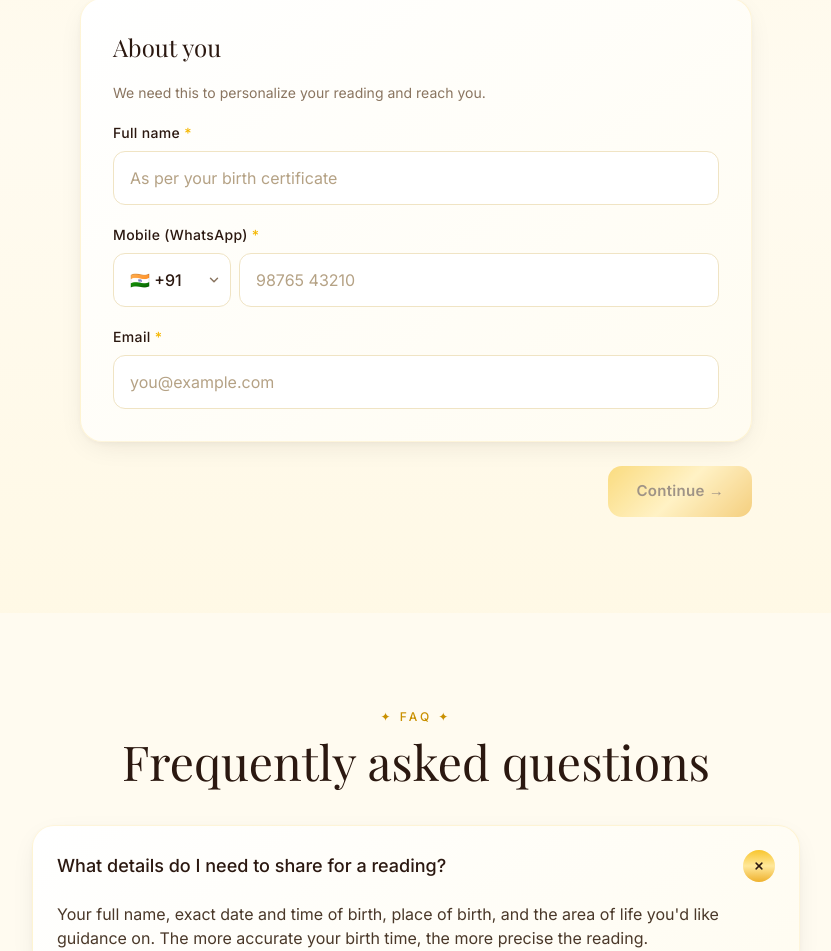
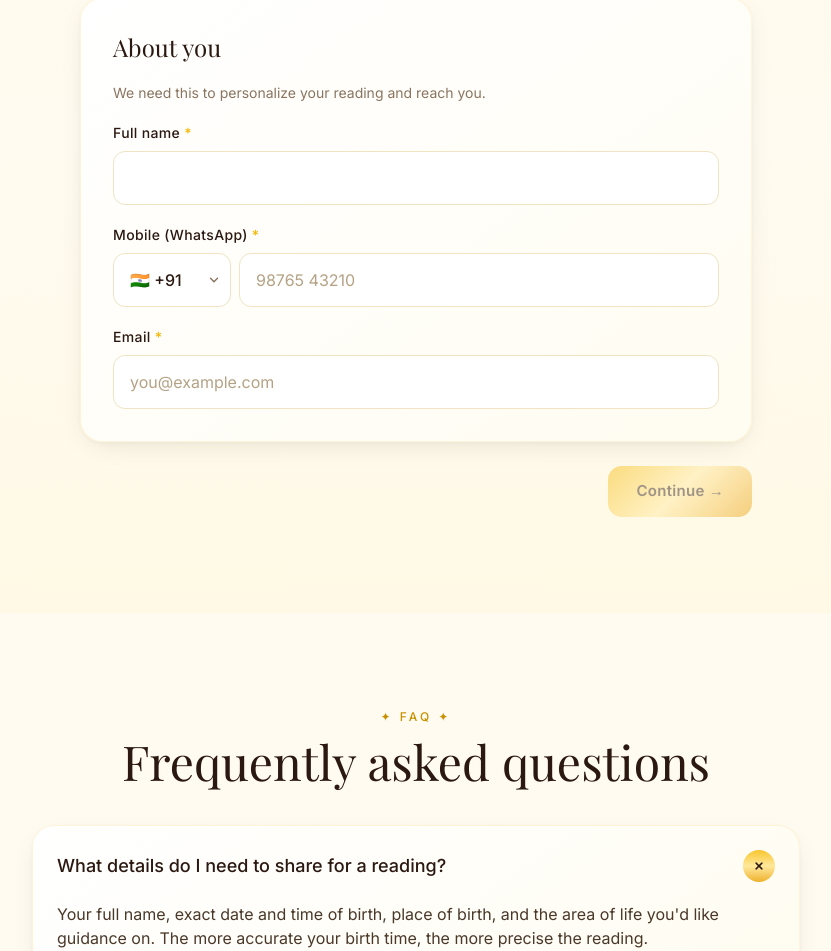
Before and after one commit to rohangupta16011-stack/astrobookingportal, a Next.js app: page / in a window 1280 px wide. Shown: the part 3441-4392 px from the top of the page, without its empty margins (224-1055 px from the left). Built offline with nearby package versions, Linux system fonts and the light colour scheme; a web font is replaced by a local one.

Commit message:
Remove placeholder text from full name field

```diff
--- a/components/BookingForm.tsx
+++ b/components/BookingForm.tsx
@@ -220,7 +220,6 @@ function StepAbout({
         <input
           className="input"
           type="text"
-          placeholder="As per your birth certificate"
           value={form.fullName}
           onChange={(e) => set("fullName", e.target.value)}
         />
```
